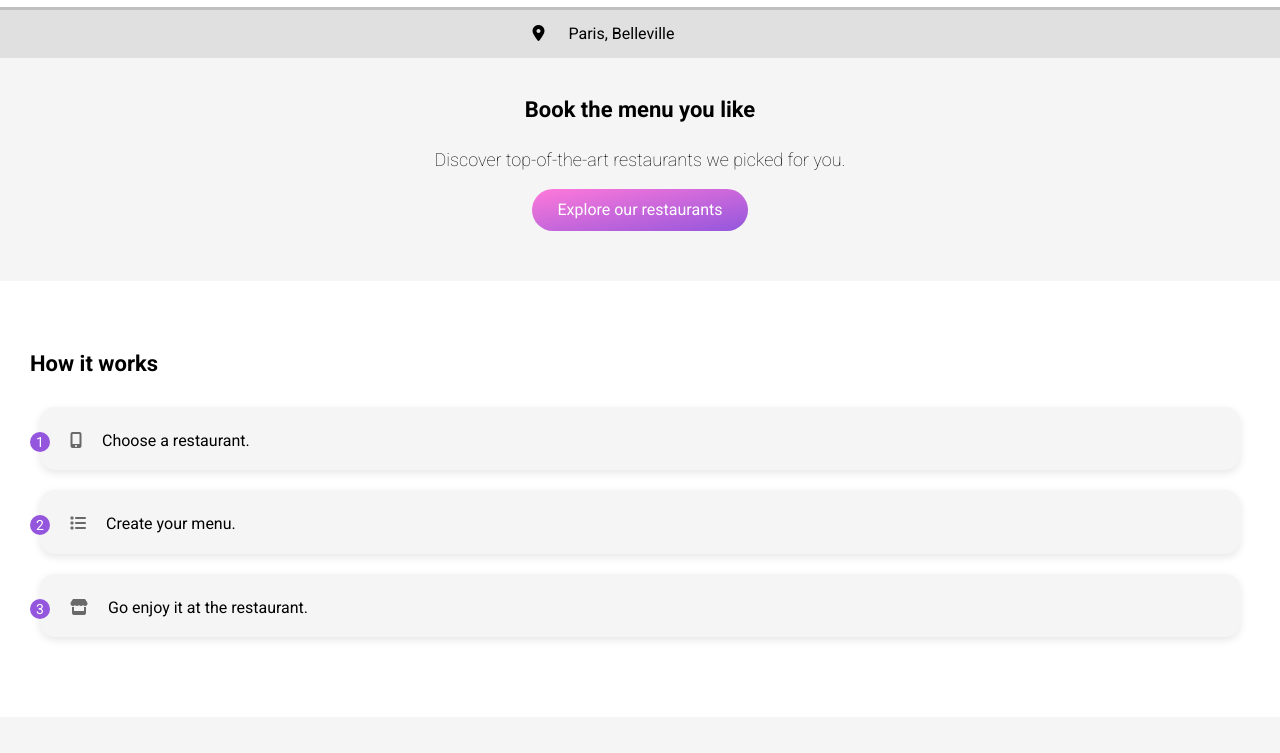
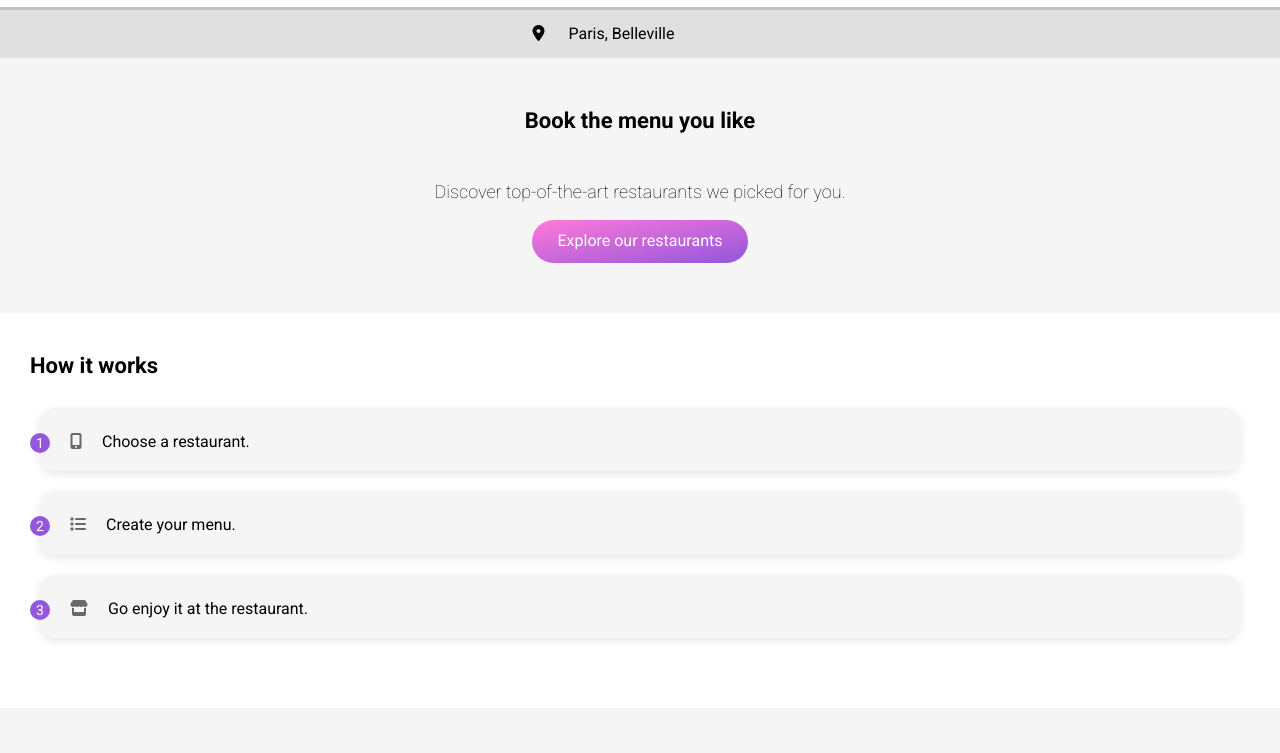
Before and after one commit to divineaverage/P3_OhMyFood, a website: page index.html in a window 1280 px wide. Shown: the part 47-800 px from the top of the page. Drawn offline with Linux system fonts and the light colour scheme; a web font is replaced by a local one.

Commit message:
touched up spacing

```diff
--- a/sass/_global.scss
+++ b/sass/_global.scss
@@ -57,8 +57,8 @@ box-shadow: 0 3px 8px rgba(0, 0, 0, 0.1);
 
 
 h3 {
-    margin: 0;
-    font-size: 22px;  /*/ why is this not working? /*/
+    margin: 20px 0px 30px 0px;
+    font-size: 22px;
 }
 
 button {
--- a/sass/_home.scss
+++ b/sass/_home.scss
@@ -38,11 +38,6 @@
     align-items: center;
     padding: 30px 0px 50px 0px;
 
-    h3 {
-        line-height: 24px;
-        padding: 10px;
-    }
-
     p {
         font-size: 18px;
         padding: 0px 40px 0px 40px;
@@ -52,11 +47,7 @@
 }
 
 .howitworks {
-    padding: 20px 30px 60px 30px;
-
-    h3 {
-        margin: 50px 0px 30px 0px;
-    }
+    padding: 20px 30px 50px 30px;
 
     .how__item {
         display: flex;
@@ -104,7 +95,7 @@
 }
 
 .restaurants {
-    padding: 60px 20px 20px 20px;
+    padding: 30px 20px 20px 20px;
     background-color: $light-background;
     width: 100%;
 
--- a/sass/_restaurants.scss
+++ b/sass/_restaurants.scss
@@ -44,6 +44,8 @@
     padding: 0px 10px 0px 10px;
     z-index: 5;
     height: 100vh;
+    width: 100%;
+    justify-content: center;
 
     .menu__head {
         display: flex;
@@ -117,8 +119,9 @@
                 }
         }
     }
-    button {
+    .order {
         width: 50%;
         margin: 30px 0px 50px 0px;
+        justify-self: center;
     }
 }
```
Also changed, not shown: public/css/style.css, 1 other file.
